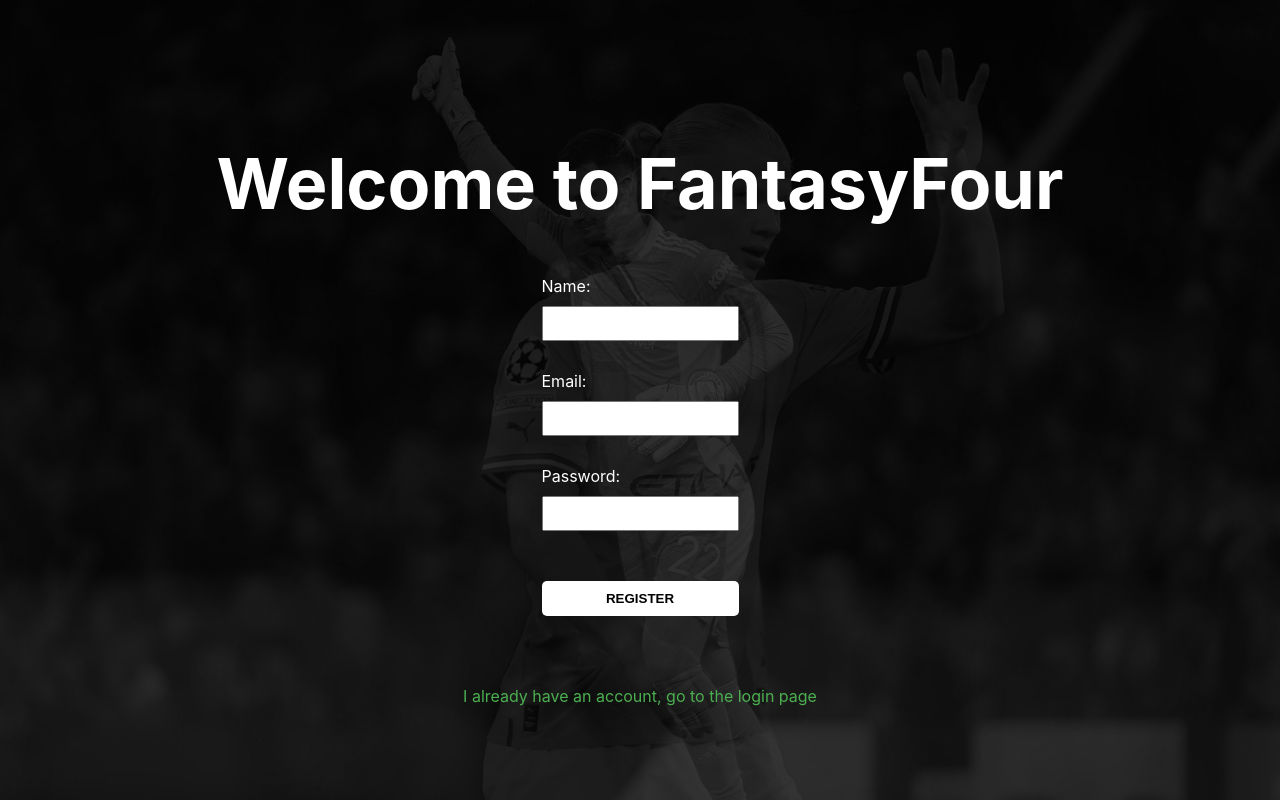
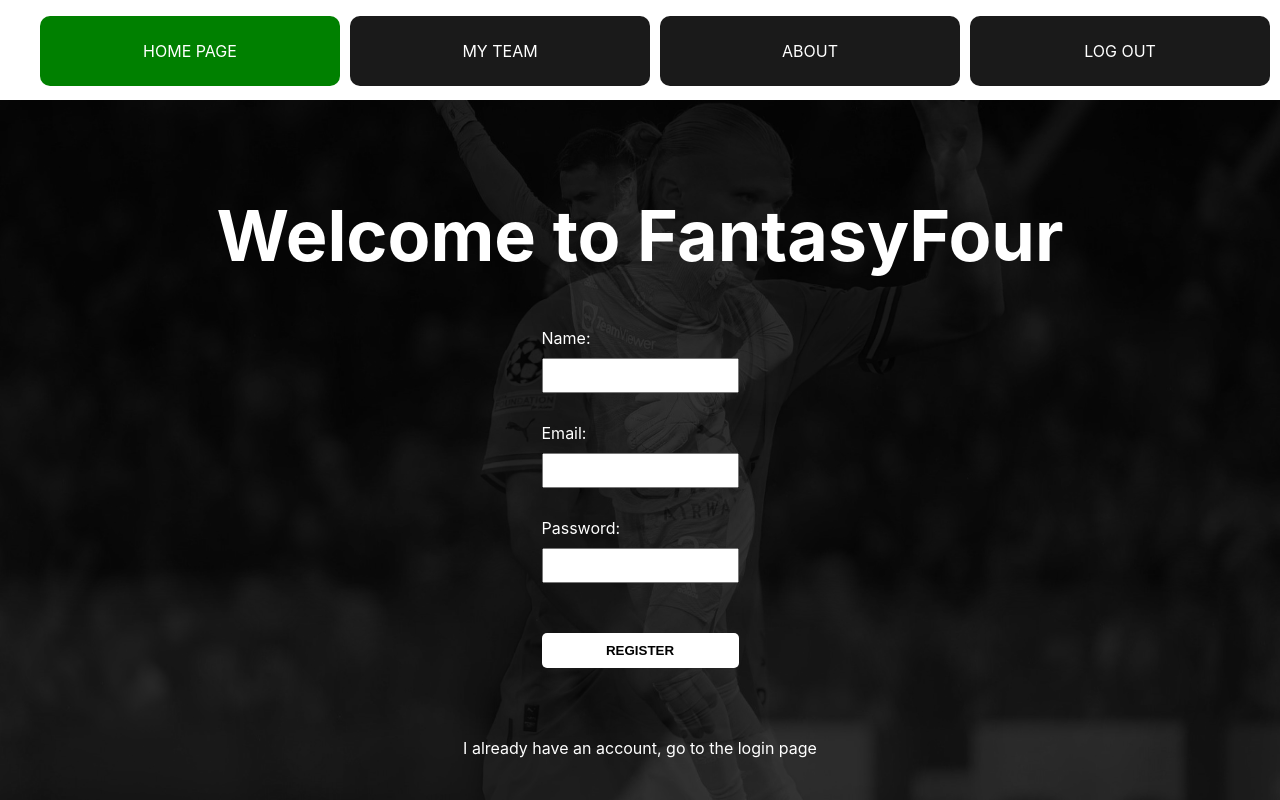
Before and after one commit to elab-development/internet-tehnologije-projekat-fantasypremierleague_2019_0061, a React (Create React App) app in the folder frontend/fantasy_four/: page / in a window 1280 px wide. Built offline with nearby package versions, Linux system fonts and the light colour scheme.

Commit message:
Animation on navigation menu added

```diff
--- a/frontend/fantasy_four/src/components/AboutPage.jsx
+++ b/frontend/fantasy_four/src/components/AboutPage.jsx
@@ -1,7 +1,7 @@
 import React from 'react';
 import NavigationMenu from './NavigationMenu';
 import BackgroundImageRotator from './BackgroundImageRotator';
-import '../css/LandingPage.css';
+import '../css/AboutPage.css';
 
 const AboutPage = () => {
     return (
--- a/frontend/fantasy_four/src/components/LandingPage.jsx
+++ b/frontend/fantasy_four/src/components/LandingPage.jsx
@@ -3,6 +3,7 @@ import { Link } from 'react-router-dom';
 import '../css/LandingPage.css';
 import CurrentGameDataField from './CurrentGameDataField';
 import BackgroundImageRotator from './BackgroundImageRotator';
+import NavigationMenu from './NavigationMenu';
 
 const LandingPage = () => {
   const [name, setName] = useState('');
@@ -16,7 +17,7 @@ const LandingPage = () => {
   return (
 
     <BackgroundImageRotator>
-
+      <NavigationMenu></NavigationMenu>
       <h1 style={{fontSize: '70px'}}>Welcome to FantasyFour</h1>
       <form onSubmit={handleFormSubmit}>
         <label>
--- a/frontend/fantasy_four/src/components/LoginPage.jsx
+++ b/frontend/fantasy_four/src/components/LoginPage.jsx
@@ -2,6 +2,7 @@ import React, {useState} from 'react';
 import { Link } from 'react-router-dom';
 import '../css/LandingPage.css';
 import BackgroundImageRotator from './BackgroundImageRotator';
+
 
 const LoginPage = () => {
     const [email, setEmail] = useState('');
--- a/frontend/fantasy_four/src/components/NavigationMenu.jsx
+++ b/frontend/fantasy_four/src/components/NavigationMenu.jsx
@@ -1,18 +1,32 @@
-import React, {useState} from 'react';
-import { Link } from 'react-router-dom';
+import React from 'react';
+import { Link, useLocation } from 'react-router-dom';
 import '../css/NavigationMenu.css';
 
 const NavigationMenu = () => {
-return (
+  const location = useLocation();
+
+  const isCurrentPage = (path) => {
+    return location.pathname === path;
+  };
+
+  return (
     <div id='navmenu'>
-       <ul>
-        <li><Link to="/">home page</Link></li>
-        <li><Link to="/create_team">my team</Link></li>
-        <li><Link to="/about">about</Link></li>
-        <li>log out</li>
-       </ul>
+      <ul>
+        <li className={isCurrentPage('/') ? 'active' : ''}>
+          <Link to="/">home page</Link>
+        </li>
+        <li className={isCurrentPage('/create_team') ? 'active' : ''}>
+          <Link to="/create_team">my team</Link>
+        </li>
+        <li className={isCurrentPage('/about') ? 'active' : ''}>
+          <Link to="/about">about</Link>
+        </li>
+        <li className={isCurrentPage('/logout') ? 'active' : ''}>
+          <Link to="/logout">log out</Link>
+        </li>
+      </ul>
     </div>
-);
+  );
 };
 
 export default NavigationMenu;
--- a/frontend/fantasy_four/src/css/AboutPage.css
+++ b/frontend/fantasy_four/src/css/AboutPage.css
@@ -1,7 +1,77 @@
-.container{
-    padding: 100px;
-}
+*{
+    box-sizing: border-box;
+  }
 
-h1{
-    position: static;
-}
+  .container {
+      display: flex;
+      flex-direction: column;
+      align-items: center;
+      justify-content: center;
+      height: 100vh;
+      color: #fff;
+      padding: 50px;
+      overflow-y: scroll;
+    }
+
+    h1 {
+      margin-bottom: 20px;
+      margin-top: 150px;
+      position: static;
+    }
+
+   form {
+      display: flex;
+      flex-direction: column;
+      max-width: 300px;
+      margin-bottom: 20px;
+      padding: 30px;
+      border-radius: 15px;
+    }
+
+    label {
+      margin-bottom: 10px;
+    }
+
+    input {
+      padding: 8px;
+      margin-bottom: 10px;
+    }
+
+    #register-button {
+      background-color: white;
+      color: black;
+      padding: 10px;
+      cursor: pointer;
+      border: none;
+      border-radius: 5px;
+      text-transform: uppercase;
+      font-weight: bold;
+      margin-top: 20px;
+    }
+
+    #link {
+      margin-top: 20px;
+      color: white;
+      text-decoration: none;
+    }
+
+    #link:hover {
+      text-decoration: underline;
+    }
+
+    #game-data{
+      display: flex;
+    }
+
+    .game-data-box{
+      width: 200px;
+      height: 200px;
+      background-color: white;
+      border-radius: 10px;
+      color: black;
+      display: flex;
+      justify-content: center;
+      align-items: center;
+      flex-direction: column;
+      margin: 5px;
+    }
--- a/frontend/fantasy_four/src/css/LandingPage.css
+++ b/frontend/fantasy_four/src/css/LandingPage.css
@@ -14,6 +14,7 @@
 
   h1 {
     margin-bottom: 20px;
+    margin-top: 150px;
     position: static;
   }
 
@@ -49,7 +50,7 @@
 
   #link {
     margin-top: 20px;
-    color: white;
+    color: rgb(5, 93, 31);
     text-decoration: none;
   }
 
--- a/frontend/fantasy_four/src/css/NavigationMenu.css
+++ b/frontend/fantasy_four/src/css/NavigationMenu.css
@@ -26,3 +26,7 @@ a{
     text-decoration: none;
     color: white;
 }
+
+#navmenu ul li.active {
+    background-color: green;
+  }
```
Also changed, not shown: 1 other file (tests, documents, lock files or other folders).
